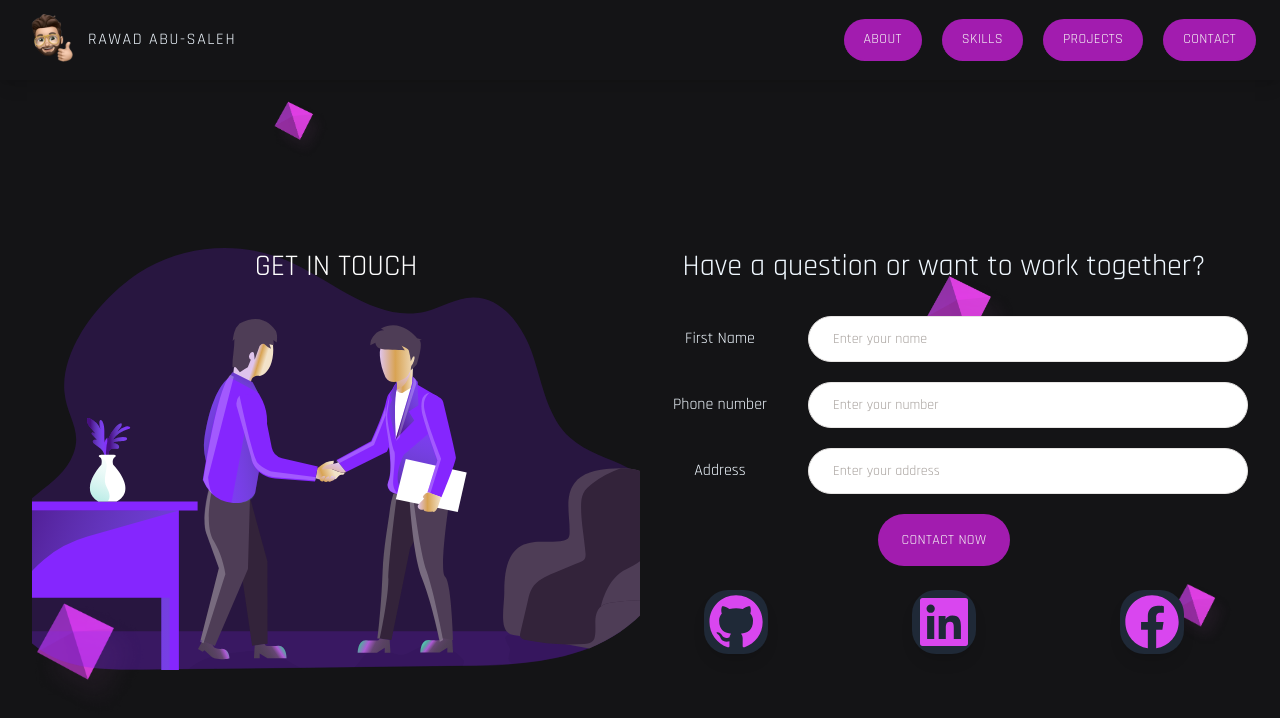
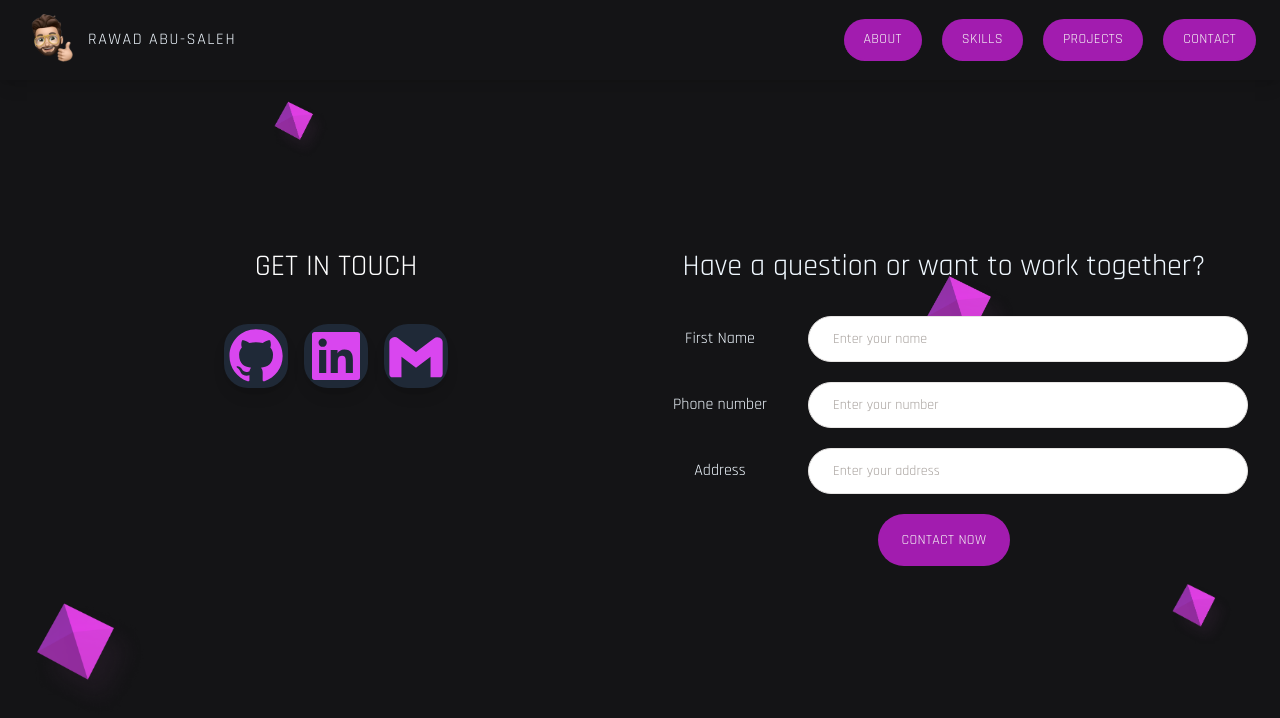
Before and after one commit to rawadabu/portfolio-rawad, a React (Vite) app in the folder portfolio/: page /contact in a window 1280 px wide. Shown: the top 718 px of the page. Built offline with nearby package versions, Linux system fonts and the light colour scheme.

Commit message:
Updated icons

```diff
--- a/portfolio/src/features/contact/Contact.jsx
+++ b/portfolio/src/features/contact/Contact.jsx
@@ -1,10 +1,10 @@
 import { Form, useActionData, useNavigation } from "react-router-dom";
 import Button from "../../ui/Button";
-import homeImage from "../../assets/handShake.svg";
+// import homeImage from "../../assets/handShake.svg";
 import {
   BiLogoLinkedinSquare,
   BiLogoGithub,
-  BiLogoFacebookCircle,
+  BiLogoGmail,
 } from "react-icons/bi";
 
 function Contact() {
@@ -15,15 +15,15 @@ function Contact() {
     <div className="grid grid-cols-2 my-10 px-4 sm:py-32 lg:px-8 mx-auto text-center font-playpen">
       <div
         className="flex flex-col items-center bg-center bg-no-repeat w-full h-full relative bg-cover"
-        style={{ backgroundImage: `url(${homeImage})` }}
+        // style={{ backgroundImage: `url(${homeImage})` }}
       >
         <div className="flex flex-col items-center text-white">
           <h1 className="text-3xl mb-4">GET IN TOUCH</h1>
-          {/* <img
-            src={homeImage}
-            alt="Contact"
-            className="w-24 h-24 rounded-full mb-4"
-          /> */}
+        </div>
+        <div className="flex gap-4">
+          <BiLogoGithub className="icon" />
+          <BiLogoLinkedinSquare className="icon" />
+          <BiLogoGmail className="icon" />
         </div>
       </div>
 
@@ -80,11 +80,6 @@ function Contact() {
             <Button type="primary" disabled={isSubmitting}>
               {isSubmitting ? "Submitting ..." : "Contact now"}
             </Button>
-            <div className="flex gap-4">
-              <BiLogoGithub className="icon" />
-              <BiLogoLinkedinSquare className="icon" />
-              <BiLogoFacebookCircle className="icon" />
-            </div>
           </div>
         </Form>
       </div>
```
